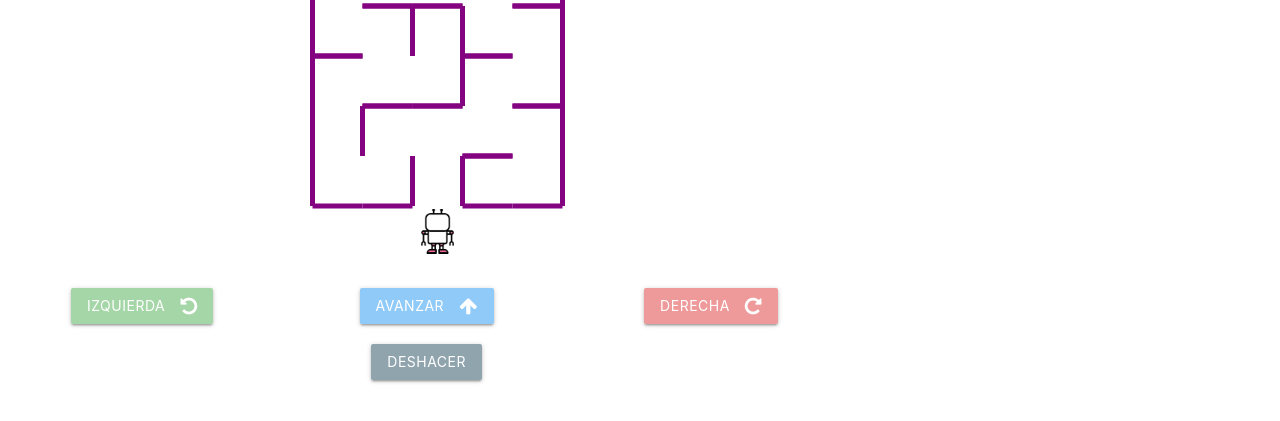
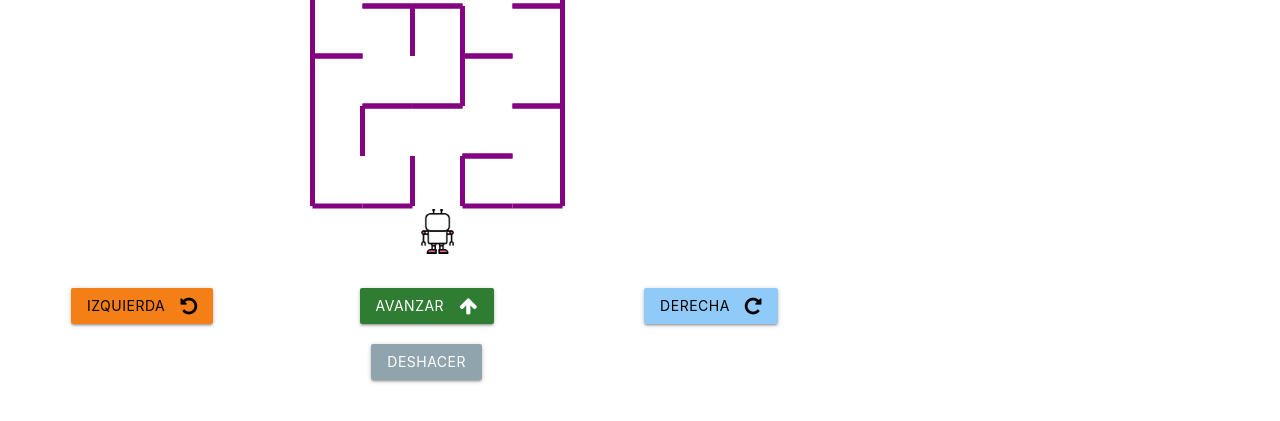
Before and after one commit to jointDeveloper/kids-maze, a plain HTML site: page index.html in a window 1280 px wide. Shown: the part 119-540 px from the top of the page. Drawn offline with nearby package versions, Linux system fonts and the light colour scheme.

Commit message:
Changed button colors

```diff
--- a/index.html
+++ b/index.html
@@ -16,19 +16,19 @@
         <canvas id="game" width="600" height="400"></canvas>
         <div class="row">
           <div class="center col s4">
-            <a class="waves-effect waves-light green lighten-3 btn" onclick="rotateLeft()" id="btn-left">
+            <a class="waves-effect waves-light yellow darken-4 black-text btn" onclick="rotateLeft()" id="btn-left">
               <i class="fa fa-repeat fa-flip-horizontal right" aria-hidden="true"></i>
               Izquierda
             </a>
           </div>
           <div class="center col s4">
-            <a class="waves-effect waves-light blue lighten-3 btn" onclick="advance()" id="btn-forward">
+            <a class="waves-effect waves-light green darken-3 btn" onclick="advance()" id="btn-forward">
               <i class="fa fa-arrow-up right" aria-hidden="true"></i>
               Avanzar
             </a>
           </div>
           <div class="center col s4">
-            <a class="waves-effect waves-light red lighten-3 btn" onclick="rotateRight()" id="btn-right">
+            <a class="waves-effect waves-light blue lighten-3 black-text btn" onclick="rotateRight()" id="btn-right">
               <i class="fa fa-repeat right" aria-hidden="true"></i>
               Derecha
             </a>
```
